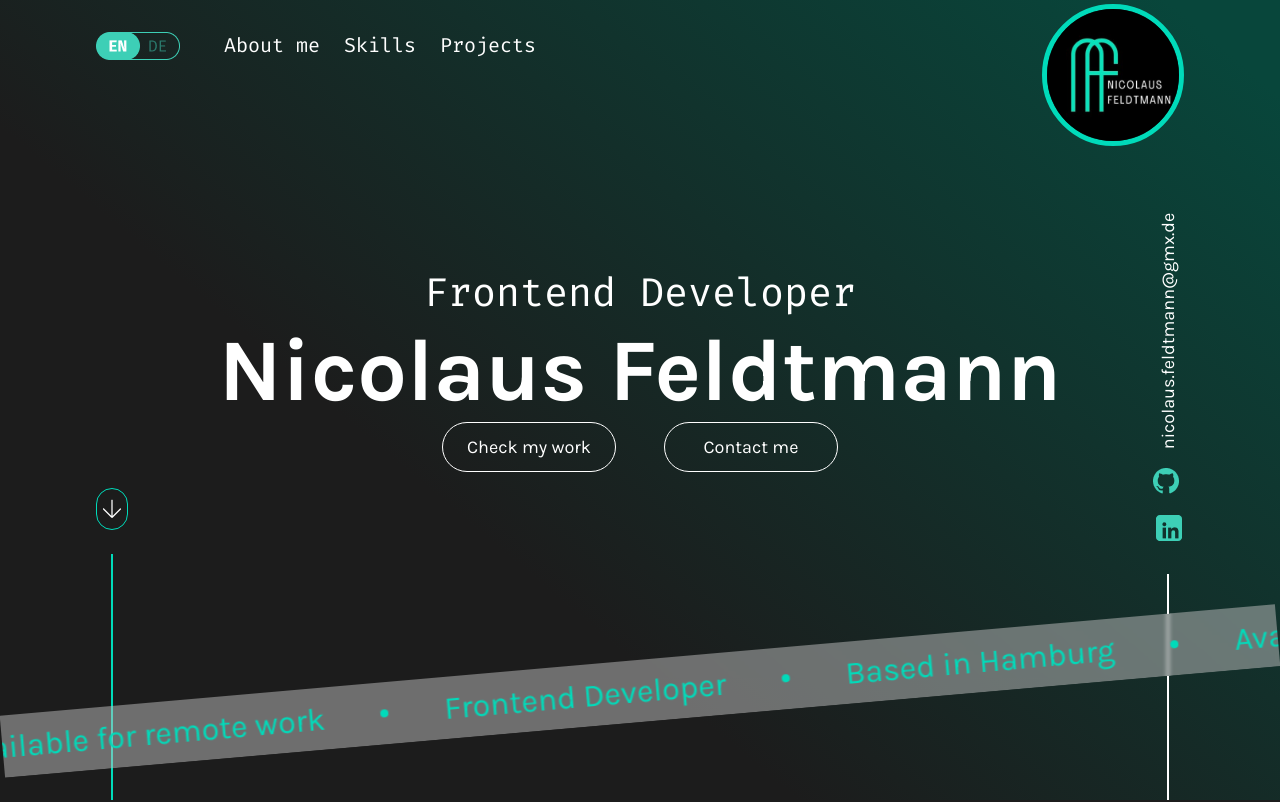
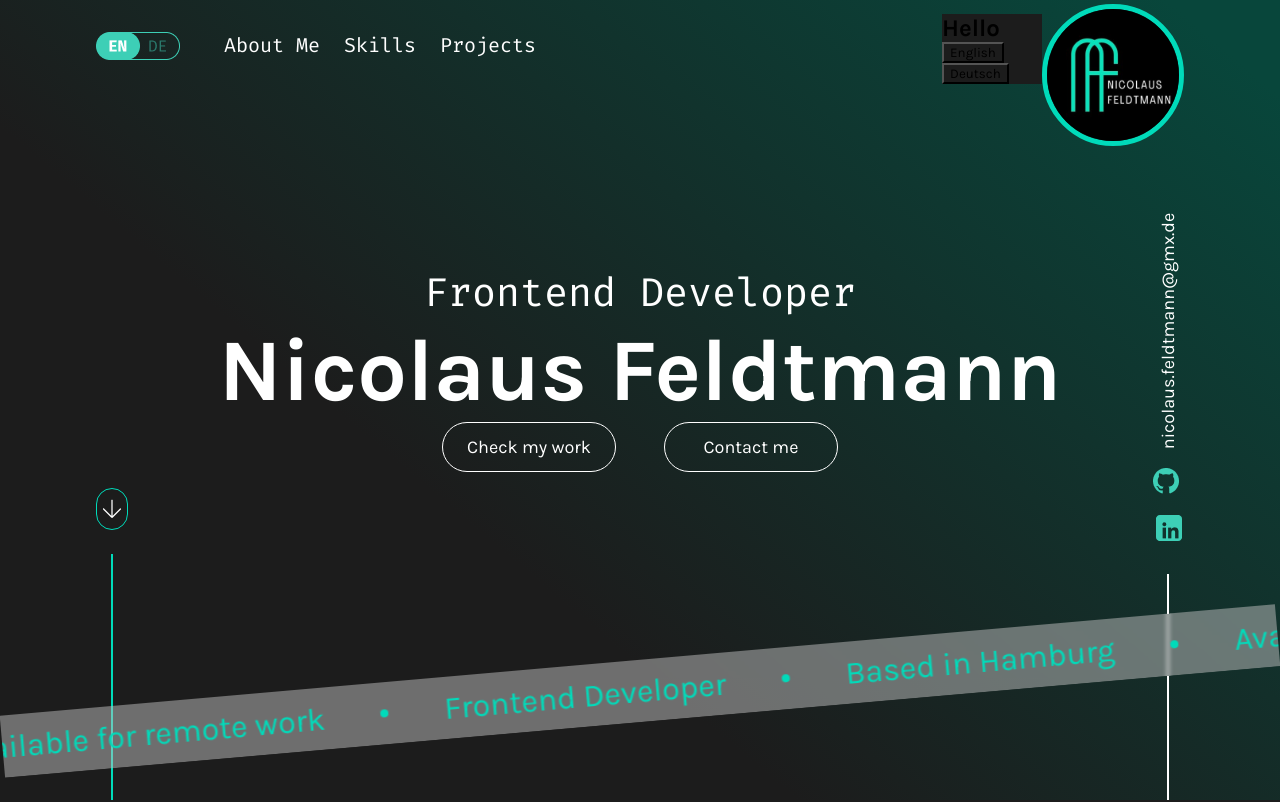
Before and after one commit to NicolausFeldtmann/portfolio, an Angular app: page / in a window 1280 px wide. Shown: the top 802 px of the page. Built offline with nearby package versions, Linux system fonts and the light colour scheme.

Commit message:
script progress

```diff
--- a/package.json
+++ b/package.json
@@ -21,6 +21,8 @@
     "@angular/platform-server": "^17.0.0",
     "@angular/router": "^17.0.0",
     "@angular/ssr": "^17.0.6",
+    "@ngx-translate/core": "^16.0.4",
+    "@ngx-translate/http-loader": "^16.0.1",
     "express": "^4.18.2",
     "rxjs": "~7.8.0",
     "tslib": "^2.3.0",
--- a/src/app/app.component.ts
+++ b/src/app/app.component.ts
@@ -1,14 +1,28 @@
 import { Component } from '@angular/core';
 import { CommonModule } from '@angular/common';
 import { RouterOutlet } from '@angular/router';
+import { TranslationsService } from './translationService';
 
 @Component({
   selector: 'app-root',
   standalone: true,
-  imports: [CommonModule, RouterOutlet],
+  imports: [CommonModule,
+    RouterOutlet,
+  ],
   templateUrl: './app.component.html',
   styleUrl: './app.component.scss'
 })
 export class AppComponent {
   title = 'nicolaus-feldtmann';
+  currentLanguage: string = 'en';
+
+  constructor(private translationsService: TranslationsService) {}
+
+  translate(text: string): string {
+    return this.translationsService.translate(text, this.currentLanguage);
+  }
+
+  switchLanguage(lang: string) {
+    this.currentLanguage = lang;
+  }
 }
--- a/src/app/app.config.ts
+++ b/src/app/app.config.ts
@@ -1,9 +1,10 @@
 import { ApplicationConfig } from '@angular/core';
 import { provideRouter } from '@angular/router';
+import { provideHttpClient, HttpClientModule } from '@angular/common/http';
 
 import { routes } from './app.routes';
 import { provideClientHydration } from '@angular/platform-browser';
 
 export const appConfig: ApplicationConfig = {
-  providers: [provideRouter(routes), provideClientHydration()]
+  providers: [provideRouter(routes), provideClientHydration(), provideHttpClient()]
 };
--- a/src/app/main-content/above-to-fold/above-to-fold.component.html
+++ b/src/app/main-content/above-to-fold/above-to-fold.component.html
@@ -3,11 +3,11 @@
         <div class="mobile-menu">
             <div class="mobile-menu-content">
                 <div class="mobile-links">
-                    <a class="mobile-link" href="">About me</a>
-                    <a class="mobile-link" href="">Skills</a>
-                    <a class="mobile-link" href="">Projects</a>
+                    <a class="mobile-link" href="#aboutMe">{{ translate('ABOUT-ME') }}</a>
+                    <a class="mobile-link" href="#skill-set">{{ translate('SKILLS') }}</a>
+                    <a class="mobile-link" href="#projects">{{ translate('PROJECTS') }}</a>
                 </div>
-                <div class="switch" (click)="translate()" [class.switched]="isSwitched">
+                <div class="switch" [class.switched]="isSwitched">
                     <div class="toggle-switch"></div>
                 </div>
             </div>
@@ -15,24 +15,31 @@
     </div>
         <nav>
             <div class="link-area">
-                <div class="switch" (click)="translate()" [class.switched]="isSwitched">
+                <div class="switch" [class.switched]="isSwitched">
                     <div class="toggle-switch"></div>
                 </div>
                 <div class="links">
                     <div class="link">
-                        <a class="nav-link" href="#aboutMe">About me</a>
+                        <a class="nav-link" href="#aboutMe">{{ translate('ABOUT-ME') }}</a>
                         <img class="cuteDot" src="./../../../assets/img/PNG/cuteDot.png" alt="cutDot">
                     </div>
                     <div class="link">
-                        <a class="nav-link" href="#skill-set">Skills</a>
+                        <a class="nav-link" href="#skill-set">{{ translate('SKILLS') }}</a>
                         <img class="cuteDot" src="./../../../assets/img/PNG/cuteDot.png" alt="cuteDot">
                     </div>
                     <div class="link">
-                        <a class="nav-link" href="#projects">Projects</a>
+                        <a class="nav-link" href="#projects">{{ translate('PROJECTS') }}</a>
                         <img class="cuteDot" src="./../../../assets/img/PNG/cuteDot.png" alt="cuteDot">
                     </div>
                 </div>
             </div>
+
+            <div>
+                <h1>{{ translate('Hello') }}</h1>
+                <button (click)="switchLanguage('en')">English</button>
+                <button (click)="switchLanguage('de')">Deutsch</button>
+            </div>
+
             <div class="logo-area">
                 <img class="logo-nav" src="./../../../assets/img/PNG/logos/newLogo.png" alt="placeholder logo">
             </div>
--- a/src/app/main-content/above-to-fold/above-to-fold.component.ts
+++ b/src/app/main-content/above-to-fold/above-to-fold.component.ts
@@ -1,11 +1,13 @@
 import { CommonModule } from '@angular/common';
 import { Component } from '@angular/core';
+import { TranslationsService } from '../../translationService';
+import { retry } from 'rxjs';
 
 @Component({
   selector: 'app-above-to-fold',
   standalone: true,
   imports: [
-    CommonModule
+    CommonModule,
   ],
   templateUrl: './above-to-fold.component.html',
   styleUrl: './above-to-fold.component.scss'
@@ -13,9 +15,16 @@ import { Component } from '@angular/core';
 export class AboveToFoldComponent {
   isSwitched = false;
   isShow = false;
+  currentLanguage: string = 'en';
 
-  translate() {
-    this.isSwitched = !this.isSwitched;
+  constructor(private translationService: TranslationsService) {}
+
+  translate(text: string): string {
+    return this.translationService.translate(text, this.currentLanguage);
+  }
+
+  switchLanguage(lang: string): void {
+    this.currentLanguage = lang;
   }
 
   showMenu() {
--- /dev/null
+++ b/src/app/translationService.ts
@@ -0,0 +1,26 @@
+import { Injectable } from "@angular/core";
+import { HttpClient } from "@angular/common/http";
+import { Observable } from "rxjs";
+
+@Injectable({
+    providedIn: 'root'
+})
+
+export class TranslationsService {
+    private translations: { [key: string]: { [lang: string]: string } } = {};
+
+    constructor(private http: HttpClient) {
+        this.loadTranslations();
+    }
+
+    private loadTranslations(): void {
+        this.http.get<{ [key: string]: { [lang: string]: string } }>('/assets/i18n/translation.json')
+            .subscribe(data => {
+                this.translations = data;
+            });
+    }
+
+    translate(text: string, lang: string): string {
+        return this.translations[text]?.[lang] || text;
+    }
+}
--- /dev/null
+++ b/src/assets/i18n/translation.json
@@ -0,0 +1,18 @@
+{
+  "Hello": {
+    "en": "Hello",
+    "de": "Hallo"
+  },
+  "ABOUT-ME": {
+    "en": "About Me",
+    "de": "Über mich"
+  },
+  "SKILLS": {
+    "en": "Skills",
+    "de": "Fähigkeiten"
+  },
+  "PROJECTS": {
+    "en": "Projects",
+    "de": "Projekte"
+  }
+}
```
Also changed, not shown: 1 other file (tests, documents, lock files or other folders).
